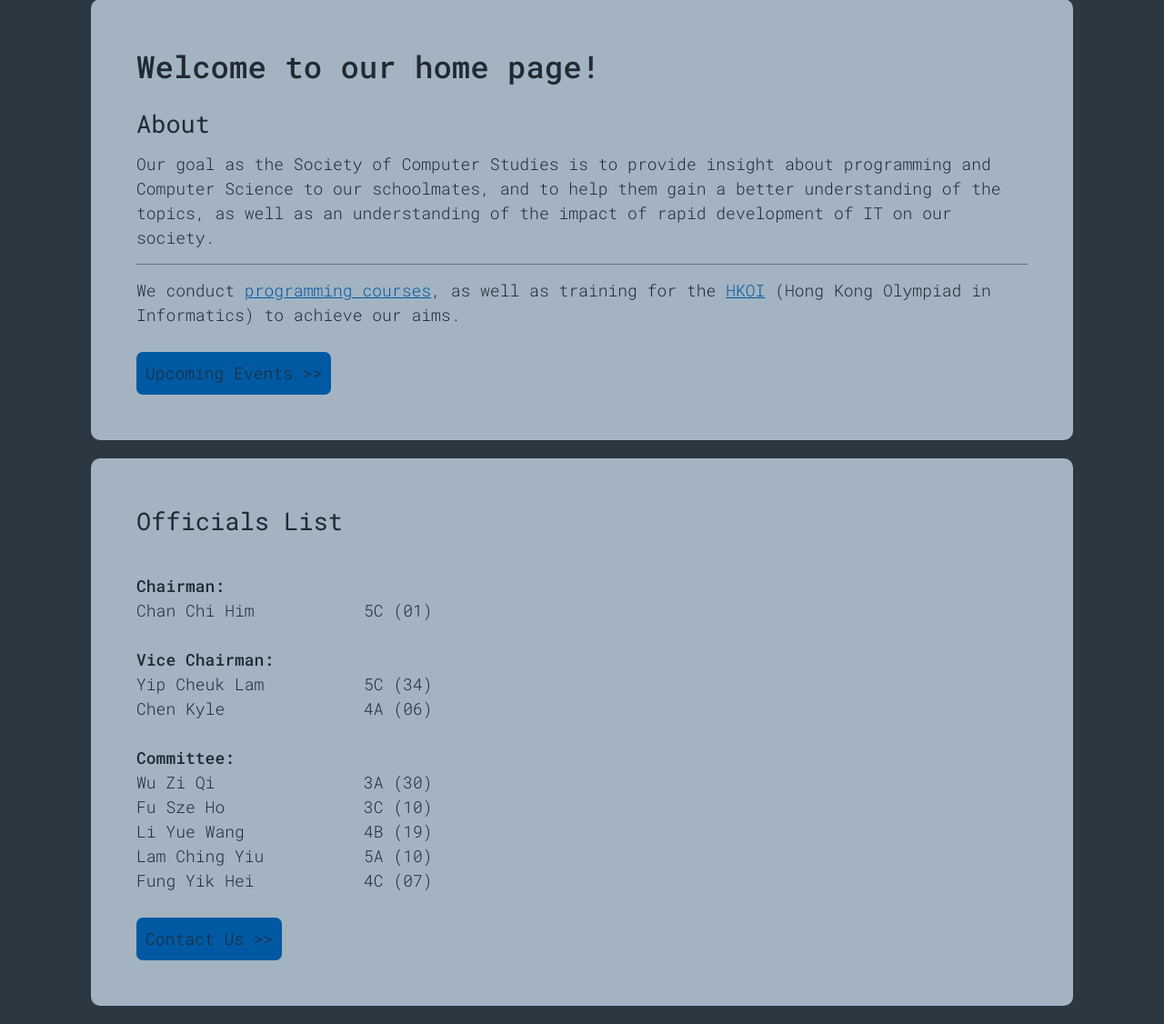
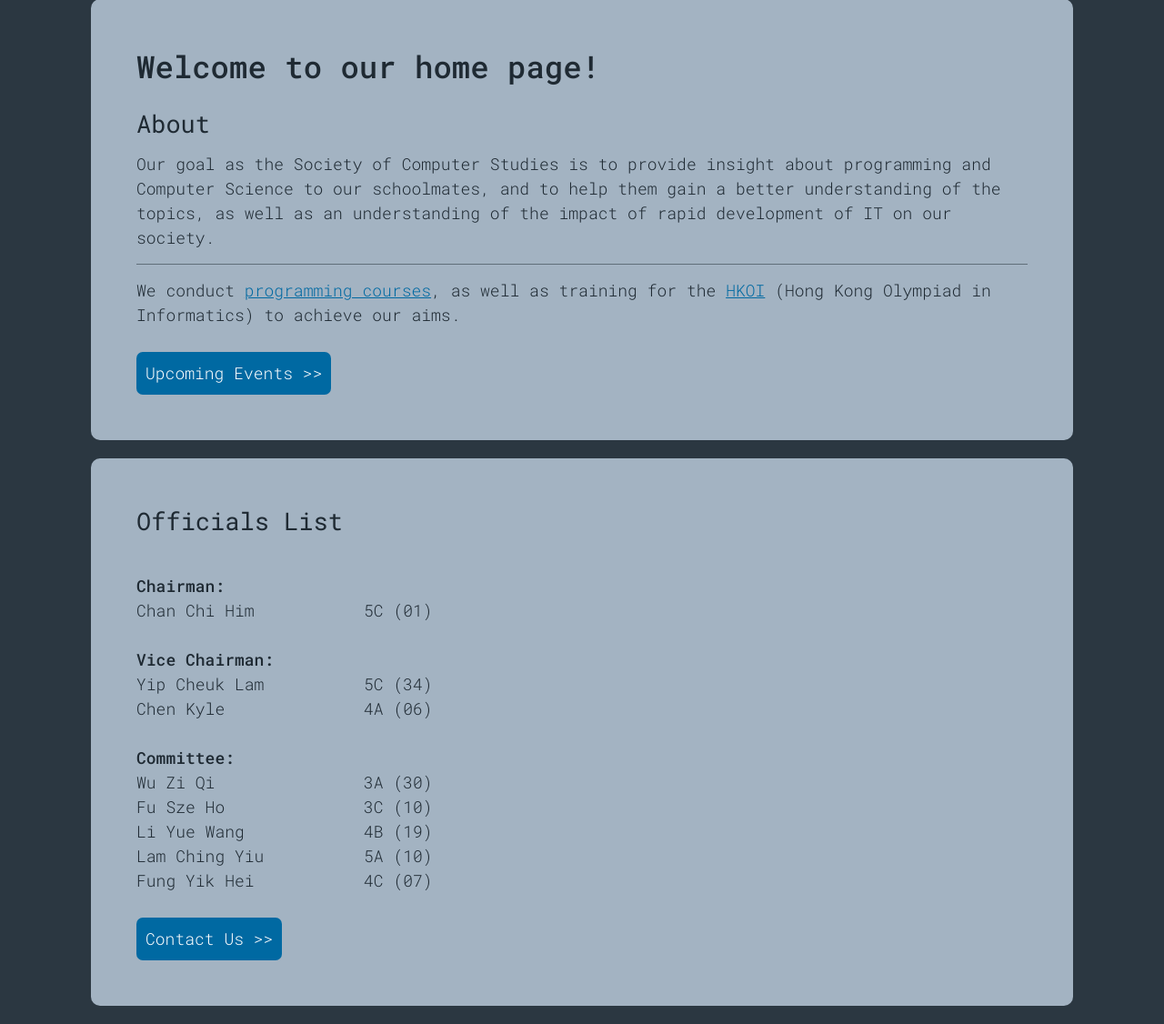
Before and after one commit to qccomputerso/socs_web, a Django app: page / in a window 1280 px wide. Shown: the part 21-1147 px from the top of the page at 91% size. Run offline with Django 3.2, Linux system fonts and the light colour scheme.

Commit message:
fix buttons on light mode

```diff
--- a/smw_webs/static/css/style.css
+++ b/smw_webs/static/css/style.css
@@ -2,7 +2,7 @@
     --bg: #2b3741;
     --bg2: #a3b3c2;
     --color-text: #1f2a33;
-    --color-link: #0059a2;
+    --color-link: #0069a2;
 }
 
 @media (prefers-color-scheme: dark) {
@@ -68,6 +68,7 @@ hr {
 .o-link-button {
 	border-radius: 7px;
 	background-color: var(--color-link);
+	color: white;
 	padding: 10px;
 	display: inline-block;
 	cursor: pointer;
```
